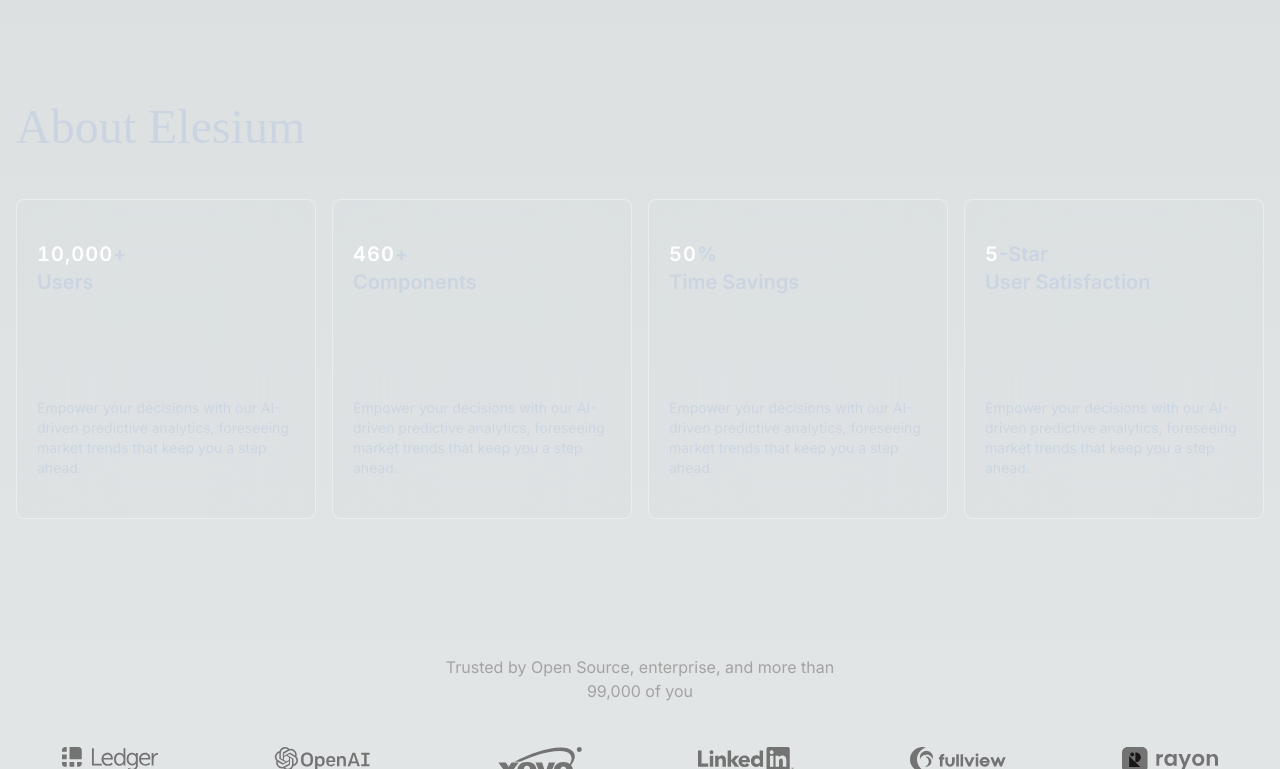
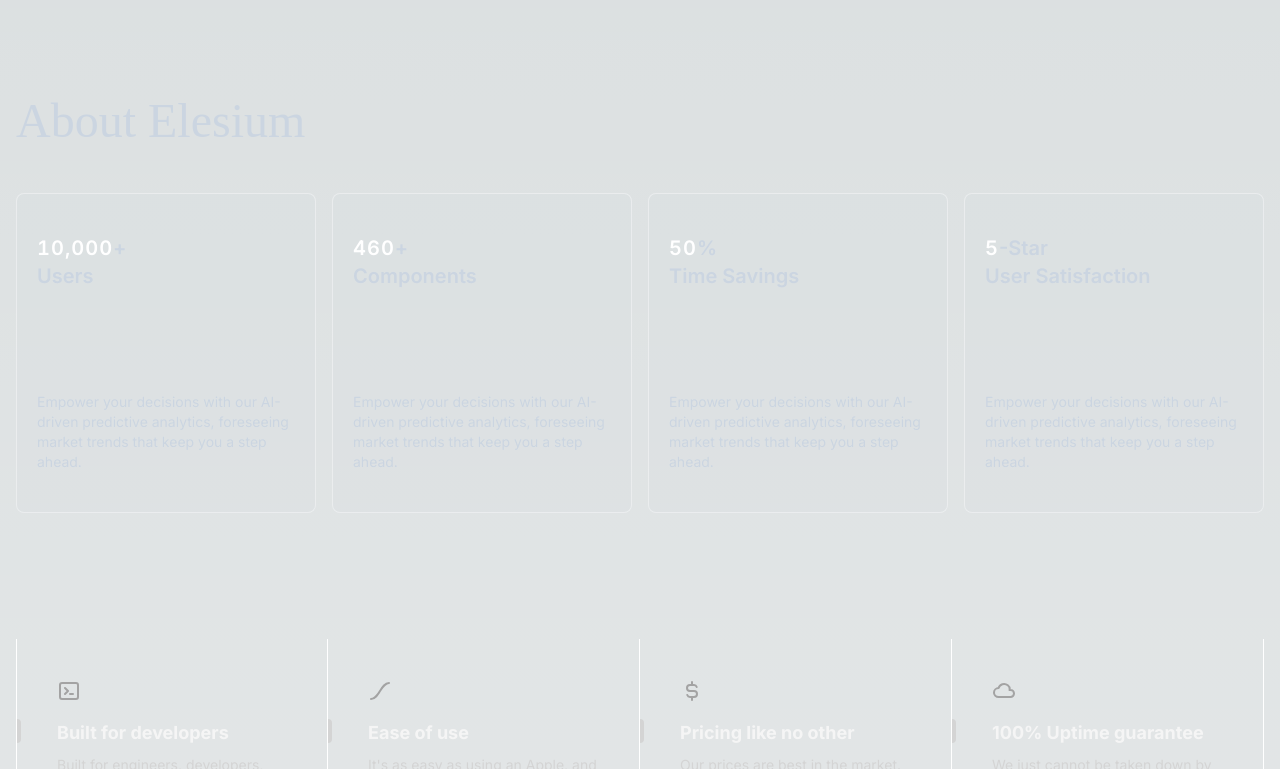
Before and after one commit to rezmathers/Elesium, a Next.js app: page / in a window 1280 px wide. Shown: the part 831-1600 px from the top of the page. Built offline with nearby package versions, Linux system fonts and the light colour scheme.

Commit message:
phone adjusted

```diff
--- a/src/app/caseStudy/page.tsx
+++ b/src/app/caseStudy/page.tsx
@@ -1,11 +1,19 @@
+
 import React from 'react'
+import ShineBorder from '@/components/magicui/shine-border'
 
 const caseStudy = () => {
   return (
-    <div className='h-screen w-screen bg-red-600'>
-      hello
+    <div className='dark bg-black flex h-screen items-center justify-center'>
+        <ShineBorder
+      className="text-center text-2xl font-bold capitalize"
+      color={["#A07CFE", "#FE8FB5", "#FFBE7B"]}
+    >
+      Shine Border
+    </ShineBorder>
     </div>
-  )
+
+  );
 }
 
 export default caseStudy
--- a/src/app/page.tsx
+++ b/src/app/page.tsx
@@ -18,8 +18,8 @@
         <NavbarDemo/>
         <NewHero/>
         <Stats/>
+        <FeatureSectionDemo/>
         <Clients/>
-        <FeatureSectionDemo/>
         <BentoGridDemo/>
         <InfiniteMovingCardsDemo/>
         <Faq/>
--- a/src/components/BentoGridDemo.tsx
+++ b/src/components/BentoGridDemo.tsx
@@ -13,7 +13,7 @@
 
 export function BentoGridDemo() {
   return (
-    <section className=" items-center justify-center xs:mx-4 mb-24 h-screen">
+    <section className=" items-center justify-center xs:mx-4 mb-24 h-fit">
         <BentoGrid className="max-w-7xl mx-auto">
       {items.map((item, i) => (
         <BentoGridItem
--- a/src/components/Faq.tsx
+++ b/src/components/Faq.tsx
@@ -36,7 +36,7 @@
   ];
 
   return (
-    <section className="text-white h-screen">
+    <section className="text-white ">
       <div className="py-16 md:py-20 mx-auto w-full max-w-7xl xs:px-4">
         <div className="flex flex-col items-start lg:flex-row lg:space-x-20">
           <div className="lg:flex-[1_1_500px] w-full flex-none">
--- a/src/components/InfiniteMovingCardsDemo.tsx
+++ b/src/components/InfiniteMovingCardsDemo.tsx
@@ -5,7 +5,7 @@
 
 export function InfiniteMovingCardsDemo() {
   return (
-    <section className="h-screen">
+    <section className="h-screen relative">
       <h2 className=" text-3xl max-w-7xl font-bold md:mb-12 md:text-5xl lg:mb-16 cinzel-decorative-regular mx-auto">
              Testimonials
           </h2>
--- a/src/components/Stats.tsx
+++ b/src/components/Stats.tsx
@@ -1,5 +1,6 @@
 import React from 'react'
 import NumberTicker from './magicui/number-ticker'
+import BlurFade from './magicui/blur-fade'
 
 const Stats = () => {
   return (
@@ -7,15 +8,19 @@
       {/* Container */}
       <div className="mx-auto w-full max-w-7xl  py-16  md:py-20 xs:px-4">
         {/* Title */}
+        <BlurFade delay={0.25} inView>
         <div className="mb-12 flex flex-col md:flex-row">
           <h2 className=" text-3xl max-w-lg font-bold  md:text-5xl cinzel-decorative-regular">
              About Elesium
           </h2>
 
         </div>
+        </BlurFade>
+
         <div className="grid grid-cols-1 md:grid-cols-2 lg:grid-cols-4 gap-4 ">
           {/* FactsCard */}
-          <div className="bg-slate-300/10 backdrop-blur-2xl rounded-lg py-10 px-5 flex flex-col justify-between h-80 border border-white/40">
+          <BlurFade delay={0.5} inView>
+            <div className="bg-slate-300/10 backdrop-blur-2xl rounded-lg py-10 px-5 flex flex-col justify-between h-80 border border-white/40">
             <div className="text-xl font-semibold">
               <NumberTicker value={10000}/>+
               <p>Users</p>
@@ -26,8 +31,11 @@
               foreseeing market trends that keep you a step ahead.
             </p>
           </div>
+          </BlurFade>
+
           {/* FactsCard */}
-          <div className="bg-slate-300/10 backdrop-blur-2xl rounded-lg py-10 px-5 flex flex-col justify-between h-80 border border-white/40">
+          <BlurFade delay={0.75} inView>
+             <div className="bg-slate-300/10 backdrop-blur-2xl rounded-lg py-10 px-5 flex flex-col justify-between h-80 border border-white/40">
             <div className="text-xl font-semibold">
             <NumberTicker value={460}/>+
               <p>Components</p>
@@ -38,8 +46,10 @@
               foreseeing market trends that keep you a step ahead.
             </p>
           </div>
+          </BlurFade>
+
           {/* FactsCard */}
-          <div className="bg-slate-300/10 backdrop-blur-2xl rounded-lg py-10 px-5 flex flex-col justify-between h-80 border border-white/40">
+          <BlurFade delay={1.0} inView><div className="bg-slate-300/10 backdrop-blur-2xl rounded-lg py-10 px-5 flex flex-col justify-between h-80 border border-white/40">
             <div className="text-xl font-semibold">
               <h2><NumberTicker value={50}/>%</h2>
               <p>Time Savings</p>
@@ -49,9 +59,10 @@
               Empower your decisions with our AI-driven predictive analytics,
               foreseeing market trends that keep you a step ahead.
             </p>
-          </div>
+          </div></BlurFade>
+
           {/* FactsCard */}
-          <div className="bg-slate-300/10 backdrop-blur-2xl rounded-lg py-10 px-5 flex flex-col justify-between h-80 border border-white/40">
+          <BlurFade delay={0.25} inView><div className="bg-slate-300/10 backdrop-blur-2xl rounded-lg py-10 px-5 flex flex-col justify-between h-80 border border-white/40">
             <div className="text-xl font-semibold">
               <h2><NumberTicker value={5}/>-Star</h2>
               <p>User Satisfaction</p>
@@ -61,7 +72,8 @@
               Empower your decisions with our AI-driven predictive analytics,
               foreseeing market trends that keep you a step ahead.
             </p>
-          </div>
+          </div></BlurFade>
+
         </div>
       </div>
     </section>
--- a/src/components/blocks/features-section-demo-2.tsx
+++ b/src/components/blocks/features-section-demo-2.tsx
@@ -60,7 +60,7 @@
     },
   ];
   return (
-    <div className="grid grid-cols-1 md:grid-cols-2 lg:grid-cols-4 py-10 max-w-7xl px-0 mx-auto">
+    <div className="grid grid-cols-1 md:grid-cols-2 lg:grid-cols-4 py-10 max-w-7xl px-4 mx-auto">
       {features.map((feature, index) => (
         <Feature key={feature.title} {...feature} index={index} />
       ))}
--- /dev/null
+++ b/src/components/magicui/blur-fade.tsx
@@ -0,0 +1,67 @@
+"use client";
+
+import { useRef } from "react";
+import {
+  AnimatePresence,
+  motion,
+  useInView,
+  UseInViewOptions,
+  Variants,
+} from "framer-motion";
+
+type MarginType = UseInViewOptions["margin"];
+
+interface BlurFadeProps {
+  children: React.ReactNode;
+  className?: string;
+  variant?: {
+    hidden: { y: number };
+    visible: { y: number };
+  };
+  duration?: number;
+  delay?: number;
+  yOffset?: number;
+  inView?: boolean;
+  inViewMargin?: MarginType;
+  blur?: string;
+}
+
+export default function BlurFade({
+  children,
+  className,
+  variant,
+  duration = 0.4,
+  delay = 0,
+  yOffset = 6,
+  inView = false,
+  inViewMargin = "-50px",
+  blur = "6px",
+}: BlurFadeProps) {
+  const ref = useRef(null);
+  const inViewResult = useInView(ref, { once: true, margin: inViewMargin });
+  const isInView = !inView || inViewResult;
+  const defaultVariants: Variants = {
+    hidden: { y: yOffset, opacity: 0, filter: `blur(${blur})` },
+    visible: { y: -yOffset, opacity: 1, filter: `blur(0px)` },
+  };
+  const combinedVariants = variant || defaultVariants;
+  return (
+    <AnimatePresence>
+      <motion.div
+        ref={ref}
+        initial="hidden"
+        animate={isInView ? "visible" : "hidden"}
+        exit="hidden"
+        variants={combinedVariants}
+        transition={{
+          delay: 0.04 + delay,
+          duration,
+          ease: "easeOut",
+        }}
+        className={className}
+      >
+        {children}
+      </motion.div>
+    </AnimatePresence>
+  );
+}
--- /dev/null
+++ b/src/components/magicui/shine-border.tsx
@@ -0,0 +1,61 @@
+"use client";
+
+import { cn } from "@/lib/utils";
+
+type TColorProp = string | string[];
+
+interface ShineBorderProps {
+  borderRadius?: number;
+  borderWidth?: number;
+  duration?: number;
+  color?: TColorProp;
+  className?: string;
+  children: React.ReactNode;
+}
+
+/**
+ * @name Shine Border
+ * @description It is an animated background border effect component with easy to use and configurable props.
+ * @param borderRadius defines the radius of the border.
+ * @param borderWidth defines the width of the border.
+ * @param duration defines the animation duration to be applied on the shining border
+ * @param color a string or string array to define border color.
+ * @param className defines the class name to be applied to the component
+ * @param children contains react node elements.
+ */
+export default function ShineBorder({
+  borderRadius = 8,
+  borderWidth = 1,
+  duration = 14,
+  color = "#000000",
+  className,
+  children,
+}: ShineBorderProps) {
+  return (
+    <div
+      style={
+        {
+          "--border-radius": `${borderRadius}px`,
+        } as React.CSSProperties
+      }
+      className={cn(
+        "relative grid min-h-[60px] w-fit min-w-[300px] place-items-center rounded-[--border-radius] bg-white p-3 text-black dark:bg-black dark:text-white",
+        className,
+      )}
+    >
+      <div
+        style={
+          {
+            "--border-width": `${borderWidth}px`,
+            "--border-radius": `${borderRadius}px`,
+            "--shine-pulse-duration": `${duration}s`,
+            "--mask-linear-gradient": `linear-gradient(#fff 0 0) content-box, linear-gradient(#fff 0 0)`,
+            "--background-radial-gradient": `radial-gradient(transparent,transparent, ${color instanceof Array ? color.join(",") : color},transparent,transparent)`,
+          } as React.CSSProperties
+        }
+        className={`before:bg-shine-size before:absolute before:inset-0 before:aspect-square before:size-full before:rounded-[--border-radius] before:p-[--border-width] before:will-change-[background-position] before:content-[""] before:![-webkit-mask-composite:xor] before:![mask-composite:exclude] before:[background-image:--background-radial-gradient] before:[background-size:300%_300%] before:[mask:--mask-linear-gradient] motion-safe:before:animate-[shine-pulse_var(--shine-pulse-duration)_infinite_linear]`}
+      ></div>
+      {children}
+    </div>
+  );
+}
--- a/tailwind.config.ts
+++ b/tailwind.config.ts
@@ -22,6 +22,17 @@
         "scroll var(--animation-duration, 40s) var(--animation-direction, forwards) linear infinite",
       },
       keyframes: {
+        "shine-pulse": {
+          "0%": {
+            "background-position": "0% 0%",
+          },
+          "50%": {
+            "background-position": "100% 100%",
+          },
+          to: {
+            "background-position": "0% 0%",
+          },
+        },
         scroll: {
           to: {
             transform: "translate(calc(-50% - 0.5rem))",
```
Also changed, not shown: src/components/NewHero.tsx (+7 -1 lines).
